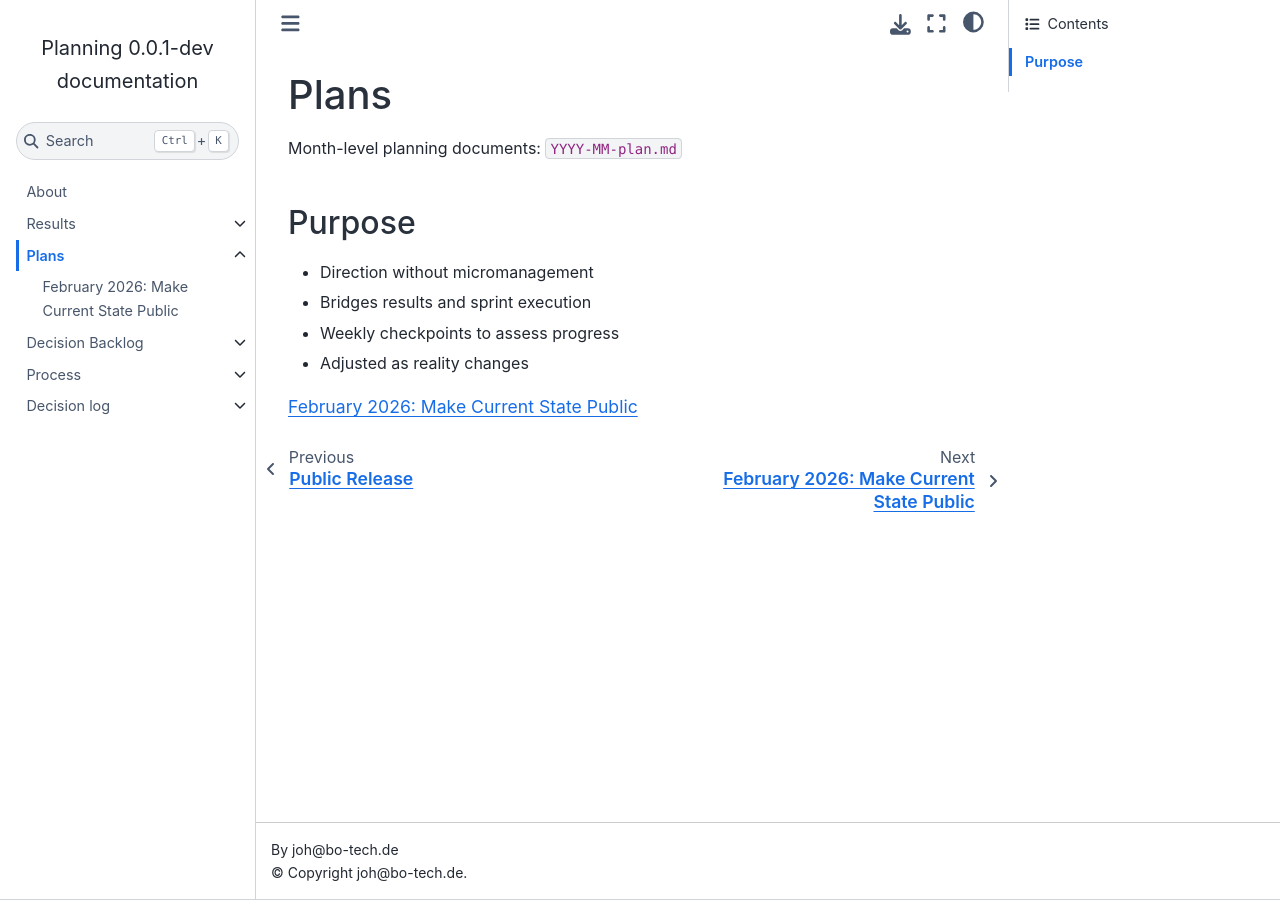
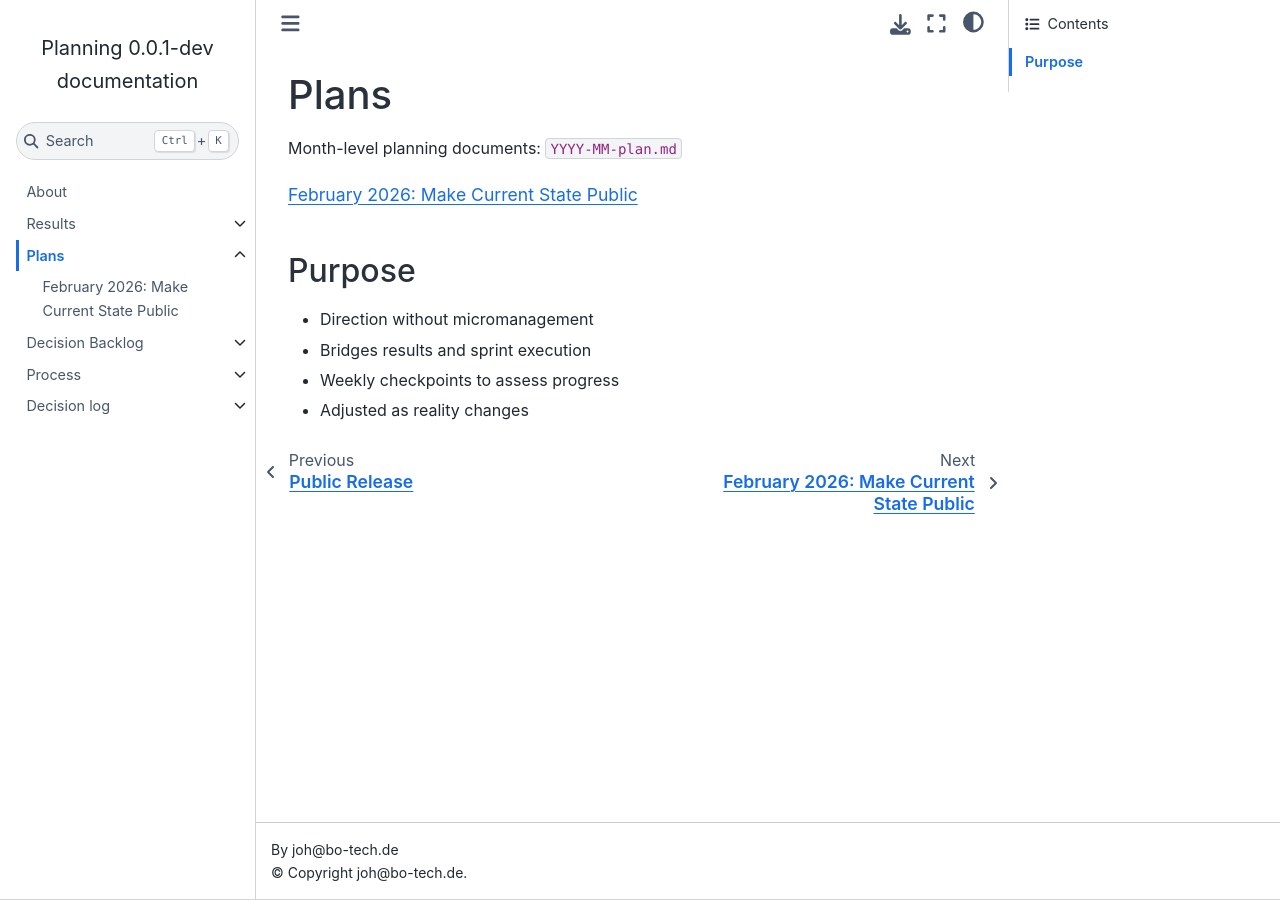
Before and after one commit to bo-tech/business-operations-planning, a Sphinx documentation site: the page built from docs/plans.rst, in a window 1280 px wide. Built offline with Sphinx 7.4.7 and the Sphinx Book theme 1.1.4, drawn with Linux system fonts in a browser that asks for light colours; part of the change alters nothing that is shown.

```diff
--- a/docs/plans.rst
+++ b/docs/plans.rst
@@ -3,6 +3,13 @@ Plans
 =====
 
 Month-level planning documents: ``YYYY-MM-plan.md``
+
+.. toctree::
+   :maxdepth: 1
+   :glob:
+   :reversed:
+
+   plans/*
 
 Purpose
 -------
@@ -11,10 +18,3 @@ Purpose
 - Bridges results and sprint execution
 - Weekly checkpoints to assess progress
 - Adjusted as reality changes
-
-.. toctree::
-   :maxdepth: 1
-   :glob:
-   :reversed:
-
-   plans/*
```
